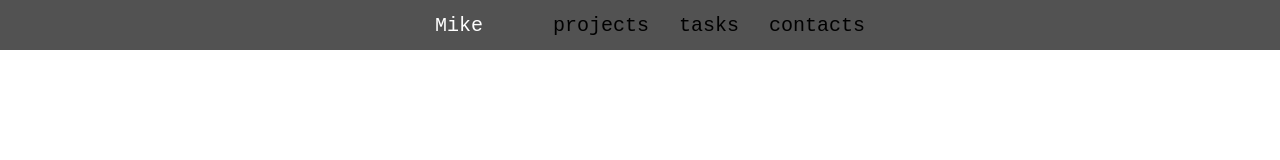
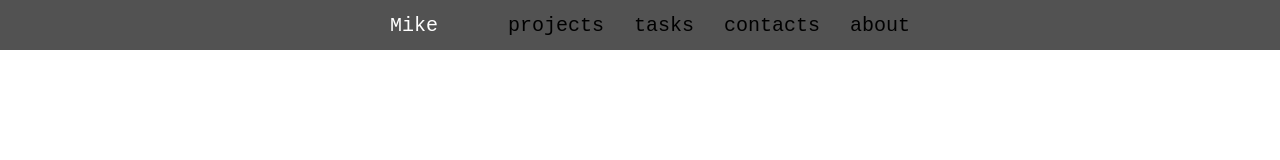
Before and after one commit to MikhailTo/MikhailTo.github.io, a plain HTML site: page index.html in a window 1280 px wide. Drawn offline with Linux system fonts and the light colour scheme.

Commit message:
new item in menu

```diff
--- a/index.html
+++ b/index.html
@@ -15,6 +15,7 @@
             <li class="nav__item"><a href="#" class="nav__link">projects</a></li>
             <li class="nav__item"><a href="#" class="nav__link">tasks</a></li>
             <li class="nav__item"><a href="#" class="nav__link">contacts</a></li>
+            <li class="nav__item"><a href="#" class="nav__link">about</a></li>
         </ul>
     </nav>
 </header>
```
